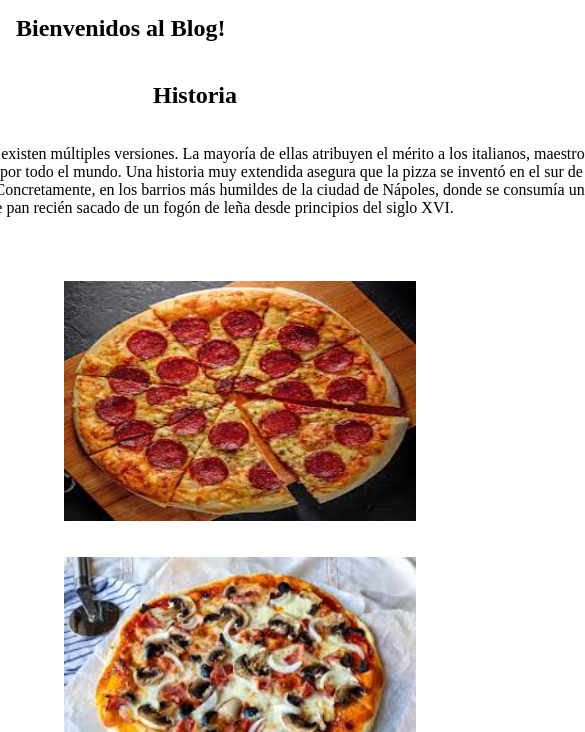
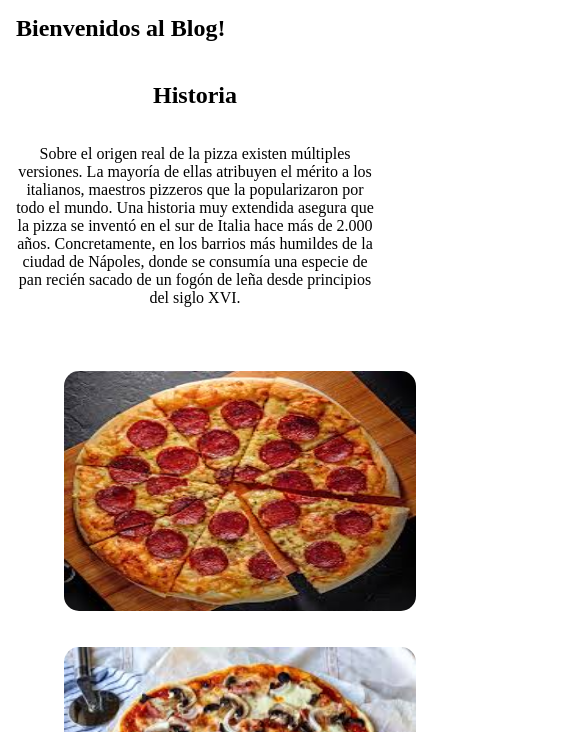
Before and after one commit to AcruxITSP/Pizza2, a plain HTML site: page index.html in a window 390 px wide. Shown: the part 112-844 px from the top of the page, 585 px wide, since content can reach past the window. Drawn offline with Linux system fonts and the light colour scheme.

Commit message:
Fixed paragraph length issue with responsiveness

```diff
--- a/style.css
+++ b/style.css
@@ -35,7 +35,7 @@ main {
 }
 
 #historia > p {
-    width: 50rem;
+    max-width: 50rem;
     text-align: center;
 }
 
@@ -50,6 +50,7 @@ main {
     margin: 1rem;
     width: 22rem;
     height: 15rem;
+    border-radius: 15px;
 }
 
 .center {
```
